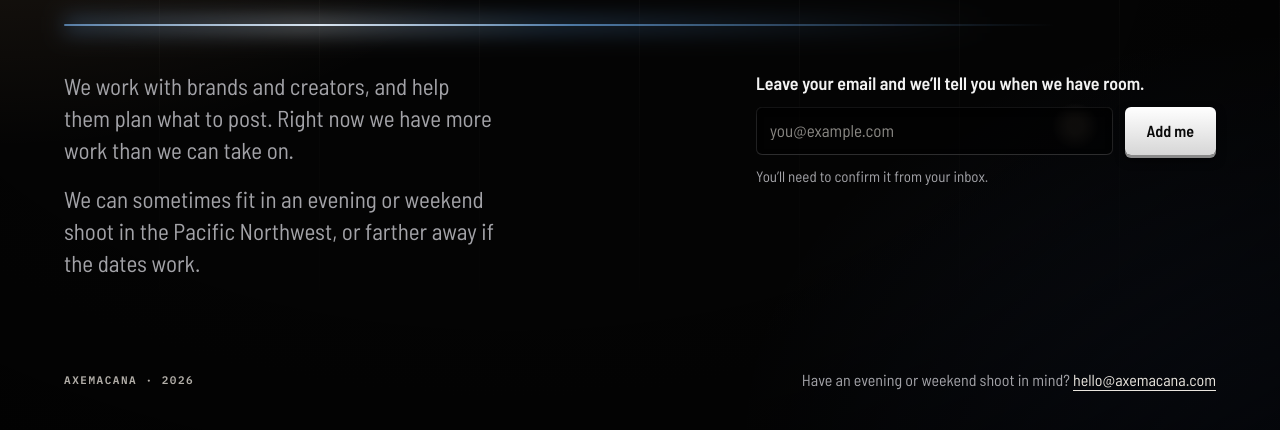
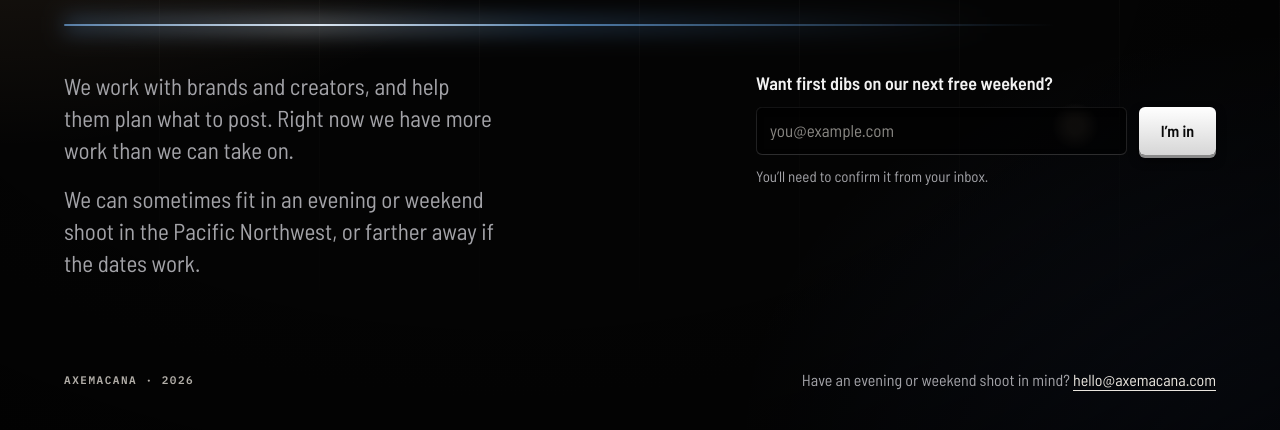
Before and after one commit to whereiszack/axemacana-site, a plain HTML site: page index.html in a window 1280 px wide. Shown: the part 362-792 px from the top of the page. Drawn offline with Linux system fonts and the light colour scheme.

Commit message:
Landing page: a sign-up line people want to answer
The founder said nobody would leave an email for "Leave your email and
we will tell you when we have room." Now: "Want first dibs on our next free
weekend?" with the button "I am in" (typographic apostrophe in the page).

Co-Authored-By: Claude Opus 5.5 <noreply@anthropic.com>

```diff
--- a/index.html
+++ b/index.html
@@ -120,10 +120,10 @@ function gcReady(){function go(){goatcounter.count();goatcounter.bind_events();
     <p>We can sometimes fit in an evening or weekend shoot in the Pacific Northwest, or farther away if the dates work.</p>
     </div>
     <form id="signup" action="https://app.kit.com/forms/10152137/subscriptions" method="post" accept-charset="UTF-8">
-      <label for="email">Leave your email and we’ll tell you when we have room.</label>
+      <label for="email">Want first dibs on our next free weekend?</label>
       <div class="row">
         <input id="email" type="email" name="email_address" placeholder="you@example.com" autocomplete="email" required>
-        <button type="submit" id="signup-btn">Add me</button>
+        <button type="submit" id="signup-btn">I’m in</button>
       </div>
       <input class="hp" type="text" name="website" tabindex="-1" autocomplete="off" aria-hidden="true">
       <span class="fine" id="signup-note" role="status" aria-live="polite">You’ll need to confirm it from your inbox.</span>
@@ -155,7 +155,7 @@ function gcReady(){function go(){goatcounter.count();goatcounter.bind_events();
         fail('That didn’t go through. Check the address and try again.');
       })
       .catch(function(){fail('That didn’t go through. Try again in a minute, or email us.')})
-      .finally(function(){busy=false; btn.disabled=false; btn.textContent='Add me'});
+      .finally(function(){busy=false; btn.disabled=false; btn.textContent='I’m in'});
   });
 })();
 </script>
```
